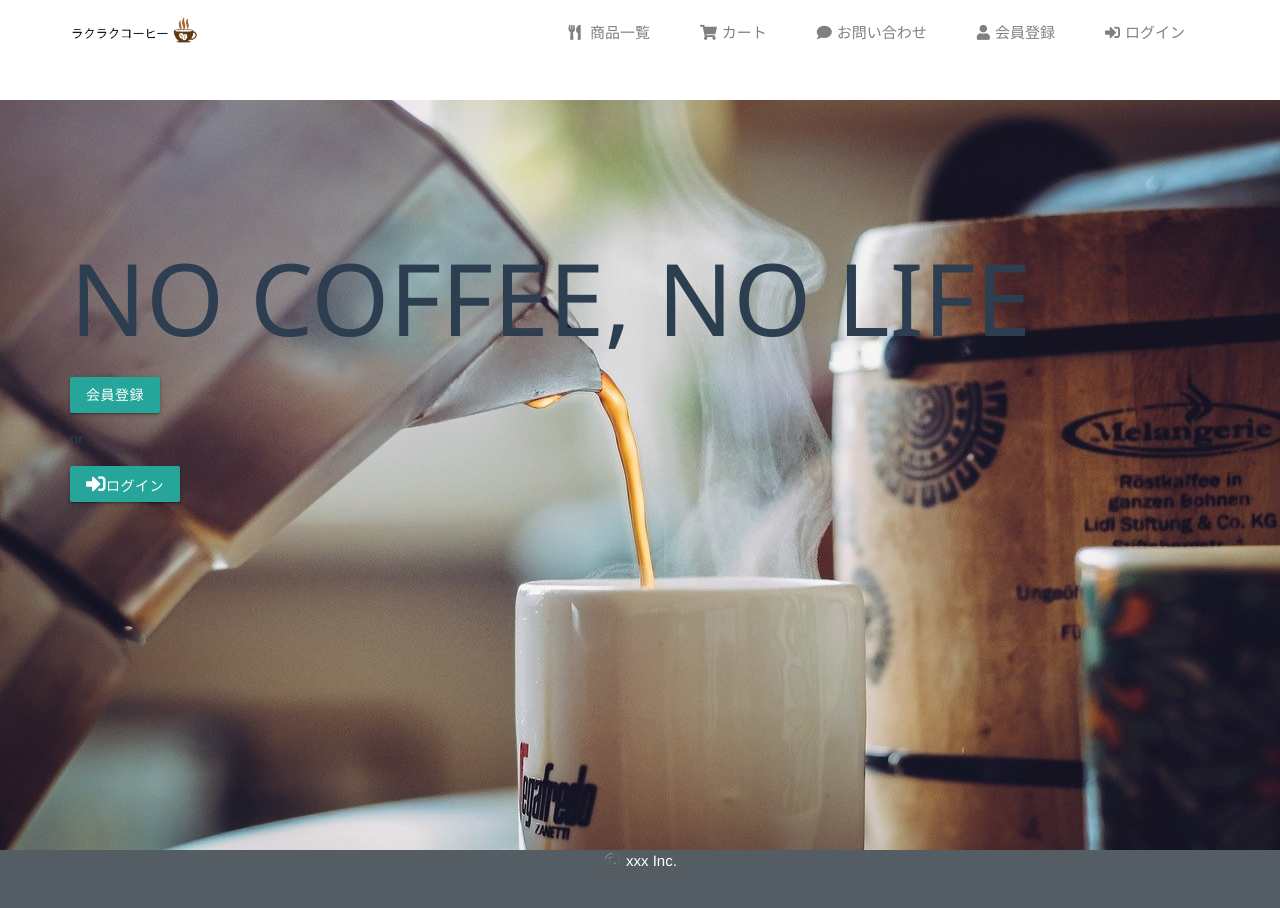
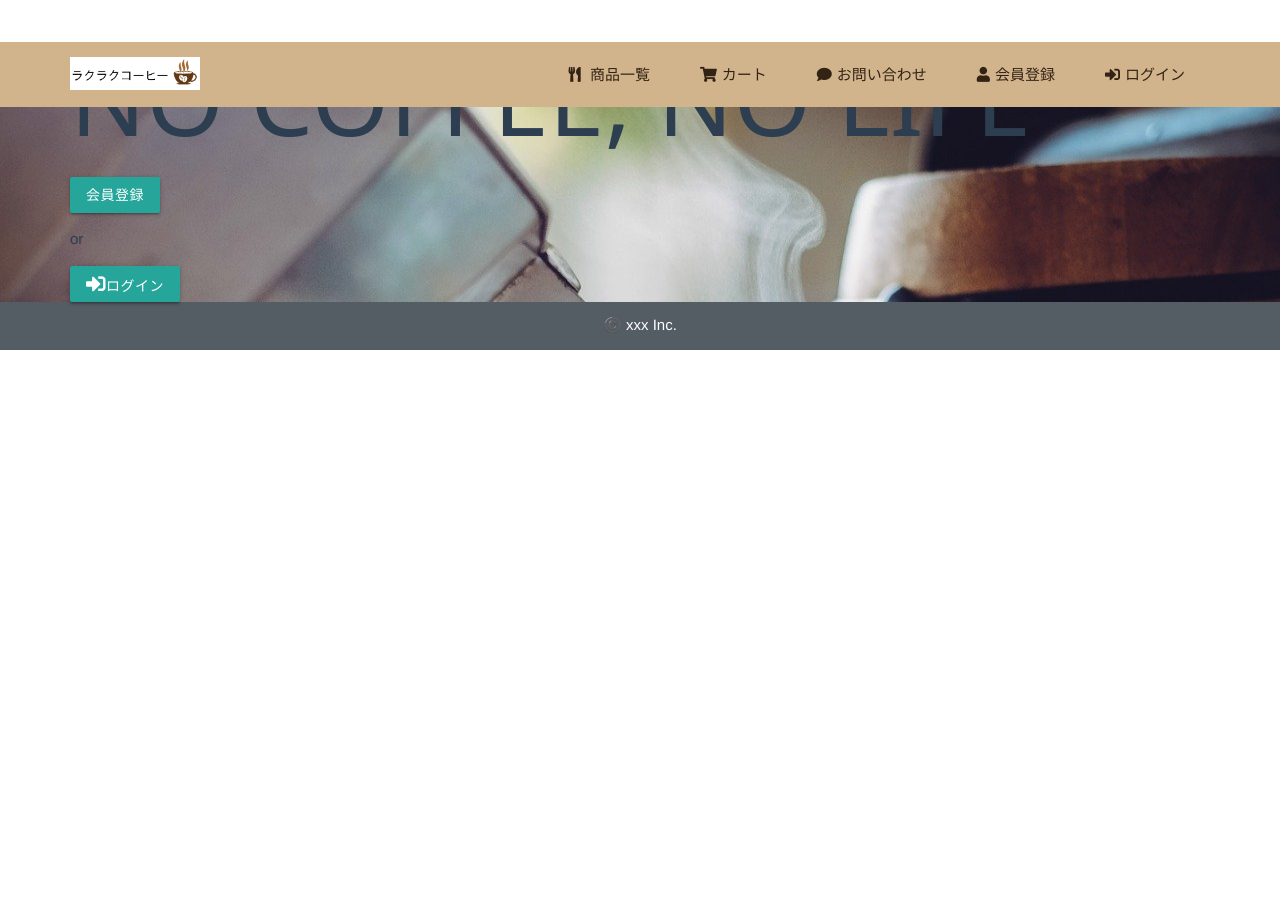
Before and after one commit to kosuke-17/ec-202110c, a Vue app: page / in a window 1280 px wide. Shown: the top 908 px of the page. After the commit the page ends 800 px from the top, so only its background shows below. Built offline with nearby package versions, Linux system fonts and the light colour scheme.

Commit message:
heade CSS変更しました

```diff
--- a/public/common.css
+++ b/public/common.css
@@ -7,6 +7,7 @@
 /* widthの合計にpaddingやborderが含まれるようになるのでレイアウト崩れを起こしにくくする */
 * {
   box-sizing: border-box;
+  padding: 0;
 }
 
 /* ブラウザデフォルトのマージンをクリア */
@@ -51,9 +52,9 @@ a {
   color: #b3aeb5;
 }
 
-/* 全てのページに対して上記メニューバー分の100pxを空ける */
+/* 全てのページに対して上記メニューバー分の8%を空ける */
 .top-wrapper {
-  padding-top: 100px;
+  padding-top: 8%;
 }
 
 /* エラーメッセージを赤字に設定 */
--- a/src/App.vue
+++ b/src/App.vue
@@ -1,17 +1,17 @@
 <template>
   <div id="app">
     <Header />
-    <div class="top-wrapper">
-      <router-view />
-    </div>
+
+    <router-view />
+
     <Footer />
   </div>
 </template>
 
 <script lang="ts">
-import { Component, Vue } from 'vue-property-decorator';
-import Header from './components/Header.vue';
-import Footer from './components/Footer.vue';
+import { Component, Vue } from "vue-property-decorator";
+import Header from "./components/Header.vue";
+import Footer from "./components/Footer.vue";
 
 @Component({
   components: {
@@ -24,7 +24,7 @@ export default class App extends Vue {}
 
 <style>
 #app {
-  font-family: 'Avenir', Helvetica, Arial, sans-serif;
+  font-family: "Avenir", Helvetica, Arial, sans-serif;
   /* width: 800px; */
   width: 100%;
   margin: auto;
--- a/src/components/Footer.vue
+++ b/src/components/Footer.vue
@@ -9,7 +9,7 @@
 </template>
 
 <script lang="ts">
-import { Component, Vue } from 'vue-property-decorator';
+import { Component, Vue } from "vue-property-decorator";
 
 @Component
 export default class Header extends Vue {}
@@ -18,7 +18,8 @@ export default class Header extends Vue {}
 <!-- Add "scoped" attribute to limit CSS to this component only -->
 <style scoped>
 footer {
-  height: 65px;
+  /* height: 65px; */
+  padding: 1% 0;
   color: white;
   background-color: rgb(84, 92, 100);
 }
--- a/src/components/Header.vue
+++ b/src/components/Header.vue
@@ -50,7 +50,7 @@ header {
   height: 65px;
 
   width: 100%;
-  background-color: rgba(255, 255, 255, 0.9);
+  background-color: #d2b48c;
   position: fixed; /* スクロールしてもヘッダが表示されるように位置を固定する */
   z-index: 10; /* ヘッダが一番上に表示されるようにする(数が多いほど上に来る。例えば-1にするとヘッダが裏側に行き見えなくなります) */
 }
@@ -73,7 +73,7 @@ header {
 .header-right a {
   line-height: 65px; /* 行の高さを指定(文字が上下の真ん中に配置される) */
   padding: 0 25px;
-  color: gray;
+  color: #332315;
   display: block; /* a要素をブロック要素に変更(borderまでがクリックできるようになる) */
   /* float: left; */
   transition: all 0.5s; /* アニメーションの設定 all=変化の対象 0.5s=変化にかかる時間 hoverと組み合わせることが多い */
--- a/src/views/Home.vue
+++ b/src/views/Home.vue
@@ -1,6 +1,5 @@
 <template>
   <div class="home">
-    <div class="top-wrapper">
     <div class="container">
       <h1 class="title">NO COFFEE, NO LIFE</h1>
       <div class="btn-wrapper">
@@ -9,7 +8,6 @@
         <router-link class="btn" to="/loginUser">
           <i class="fas fa-sign-in-alt"></i>ログイン
         </router-link>
-        </div>
       </div>
     </div>
   </div>
@@ -24,9 +22,10 @@ export default class Home extends Vue {}
 
 <style scoped>
 .home {
-  height: 750px;
+  width: 100%;
+
   background-image: url("/img_coffee/home_coffee.jpg");
-  background-size: 100% 100%;
+  background-size: 100% 100vh;
   background-repeat: no-repeat;
 }
 .title {
--- a/src/views/OrderFinished.vue
+++ b/src/views/OrderFinished.vue
@@ -1,4 +1,5 @@
 <template>
+  <div class="top-wrapper">
     <div class="container">
       <h1 class="page-title">決済が完了しました！</h1>
       <div class="order-finished-thanks-message">
@@ -12,6 +13,7 @@
         <button class="btn" type="button" @click="goHome">
           <span>トップ画面を表示する</span>
         </button>
+      </div>
     </div>
   </div>
 </template>
--- a/src/views/RegisterUser.vue
+++ b/src/views/RegisterUser.vue
@@ -1,5 +1,5 @@
 <template>
-  <body>
+  <div class="top-wrapper">
     <div class="container">
       <div class="row register-page">
         <div class="error">{{ errorOfName }}</div>
@@ -46,6 +46,8 @@
             <button class="btn" type="button" v-on:click="getAddressByZipCode">
               <span>住所検索</span>
             </button>
+
+            <div>{{ errorMess }}</div>
           </div>
         </div>
         <div class="row">
@@ -100,7 +102,7 @@
         </div>
       </div>
     </div>
-  </body>
+  </div>
 </template>
 
 <script lang="ts">
@@ -142,6 +144,8 @@ export default class RegisterUser extends Vue {
   private errorOfPassword = "";
   // エラーメッセージ（確認用パスワード）
   private errorOfCheckpassword = "";
+  //
+  private errorMess = "";
 
   /**
    * ユーザー情報を登録する.
@@ -296,7 +300,9 @@ export default class RegisterUser extends Vue {
    * @remarks 入力された郵便番号からzipcodaを使用して住所を取得、axios-jsonpはインストール
    *           使うためには「npm install --save-dev axios-jsonp」を行う
    */
+
   async getAddressByZipCode(): Promise<void> {
+    this.errorMess = "";
     // eslint-disable-next-line @typescript-eslint/no-var-requires
     const axiosJsonpAdapter = require("axios-jsonp");
 
@@ -317,6 +323,9 @@ export default class RegisterUser extends Vue {
 </script>
 
 <style scoped>
+.btn {
+  background-color: red;
+}
 .register-page {
   width: 600px;
 }
--- a/src/views/cartList.vue
+++ b/src/views/cartList.vue
@@ -1,5 +1,4 @@
 <template>
-  <div class="top-wrapper">
   <div class="container">
     <h1 class="page-title">ショッピングカート</h1>
     <!-- table -->
@@ -97,7 +96,6 @@
     </div>
   </div>
   <!-- end container -->
-  </div>
 </template>
 
 <script lang="ts">
--- a/src/views/contactCompany.vue
+++ b/src/views/contactCompany.vue
@@ -1,4 +1,5 @@
 <template>
+  <div class="top-wrapper">
     <div class="container">
       <div class="row login-page">
         <div class="col s12 z-depth-6 card-panel">
@@ -17,7 +18,12 @@
             <div class="row">
               <div class="input-field col s12">
                 <i class="material-icons prefix">mail_outline</i>
-              <input class="validate" id="email" type="email" v-model="email" />
+                <input
+                  class="validate"
+                  id="email"
+                  type="email"
+                  v-model="email"
+                />
                 <label for="email" data-error="wrong" data-success="right"
                   >メールアドレス</label
                 >
@@ -42,6 +48,7 @@
               </button>
             </div>
           </form>
+        </div>
       </div>
     </div>
   </div>
--- a/src/views/itemList.vue
+++ b/src/views/itemList.vue
@@ -1,7 +1,6 @@
 <template>
-  <div>
+  <div class="top-wrapper">
     <!-- search form -->
-    <div class="search-wrapper">
     <div class="container">
       <form class="search-form">
         <!-- サジェスト機能 -->
@@ -19,7 +18,7 @@
               <option v-bind:value="item.name"></option>
             </div>
           </datalist>
-
+        </fieldset>
         <button
           class="btn search-btn"
           type="button"
@@ -27,13 +26,11 @@
         >
           <span>検 索</span>
         </button>
-          </fieldset>
       </form>
-      </div>
     </div>
 
     <!-- item list -->
-    <div class="item-wrapper">
+
     <div class="container">
       <div class="changeItemOrder">
         <select
@@ -52,6 +49,8 @@
           <option>金額が低い順(Lサイズ)</option>
         </select>
       </div>
+    </div>
+    <div class="container">
       <div class="items">
         <div class="item" v-for="item of itemList" v-bind:key="item.id">
           <div class="item-icon">
@@ -66,9 +65,9 @@
         </div>
       </div>
     </div>
-    </div>
 
     <!-- itemList ページボタン -->
+    <div class="container">
       <div class="page-btn">
         <div v-for="page of getShowPage" v-bind:key="page">
           <button
@@ -78,6 +77,7 @@
           >
             {{ page }}
           </button>
+        </div>
       </div>
     </div>
   </div>
@@ -231,6 +231,11 @@ export default class itemList extends Vue {
   border-radius: 4px;
 }
 
+fieldset {
+  padding: 0;
+  border: none;
+}
+
 /* ========================================
     item-wrapperの設定
    ======================================== */
@@ -247,6 +252,7 @@ export default class itemList extends Vue {
 .items {
   display: flex;
   flex-wrap: wrap; /* 表示内容が多かった時に自動的に複数行に分割される */
+  justify-content: space-around;
 }
 
 .item {
--- a/src/views/loginUser.vue
+++ b/src/views/loginUser.vue
@@ -1,5 +1,5 @@
 <template>
-  <body>
+  <div class="top-wrapper">
     <div class="container">
       <div class="row login-page">
         <div class="col s12 z-depth-6 card-panel">
@@ -45,7 +45,7 @@
         </div>
       </div>
     </div>
-  </body>
+  </div>
 </template>
 
 <script lang="ts">
--- a/src/views/orderConfirm.vue
+++ b/src/views/orderConfirm.vue
@@ -1,4 +1,5 @@
 <template>
+  <div class="top-wrapper">
     <div class="container">
       <h1 class="page-title">注文内容確認</h1>
       <!-- table -->
@@ -81,12 +82,8 @@
         </div>
         <div class="row">
           <div class="input-field">
-          <input
-            id="zipcode"
-            type="text"
-            maxlength="7"
-            v-model="destinationZipcode"
-          />
+            {{ errorOfZipcode }}
+            <input id="zipcode" type="number" v-model="destinationZipcode" />
             <label for="zipcode" class="active">郵便番号(ハイフンなし)</label>
             <button class="btn" type="button" @click="searchAddress">
               <span>住所検索</span>
@@ -224,6 +221,7 @@
         </button>
       </div>
     </div>
+  </div>
 </template>
 
 <script lang="ts">
@@ -267,6 +265,10 @@ export default class OrderConfirm extends Vue {
 
   //届け先を変更するフラグ
   private changeAddressFlag = false;
+
+  //郵便番号エラーメッセージ
+  private errorOfZipcode = "";
+
   /**
    *注文確認画面表示の準備.
    *
@@ -347,7 +349,7 @@ export default class OrderConfirm extends Vue {
    * @returns Promiseオブジェクト
    */
   async searchAddress(): Promise<void> {
-    try {
+    if (this.destinationZipcode.match(/\d{3}-?\d{4}/)) {
       // eslint-disable-next-line @typescript-eslint/no-var-requires
       const axiosJsonpAdapter = require("axios-jsonp");
       const response = await axios.get("https://zipcoda.net/api", {
@@ -358,8 +360,8 @@ export default class OrderConfirm extends Vue {
       });
       this.destinationAddress = response.data.items[0].components.join("");
       console.log("成功");
-    } catch (e) {
-      alert("正しい郵便番号を入力してください");
+    } else {
+      this.errorOfZipcode = "数字7桁で入力してください";
     }
   }
 
```
Lines whose indentation alone changed are shown as unchanged.
